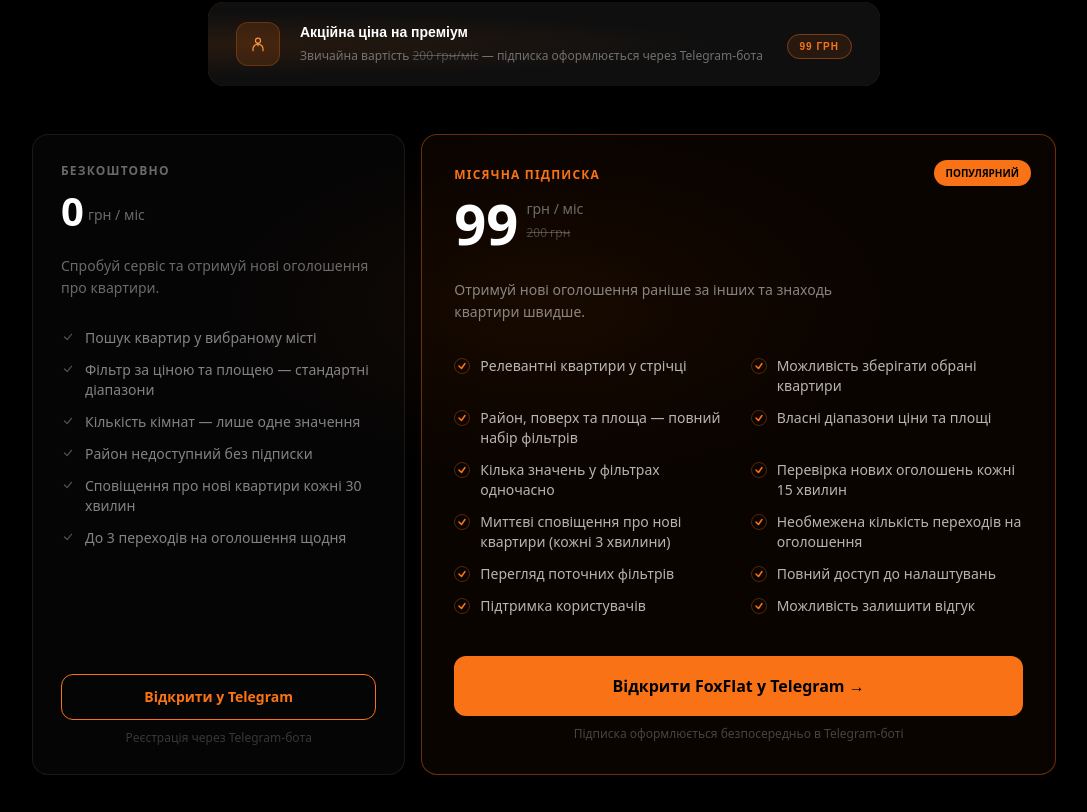
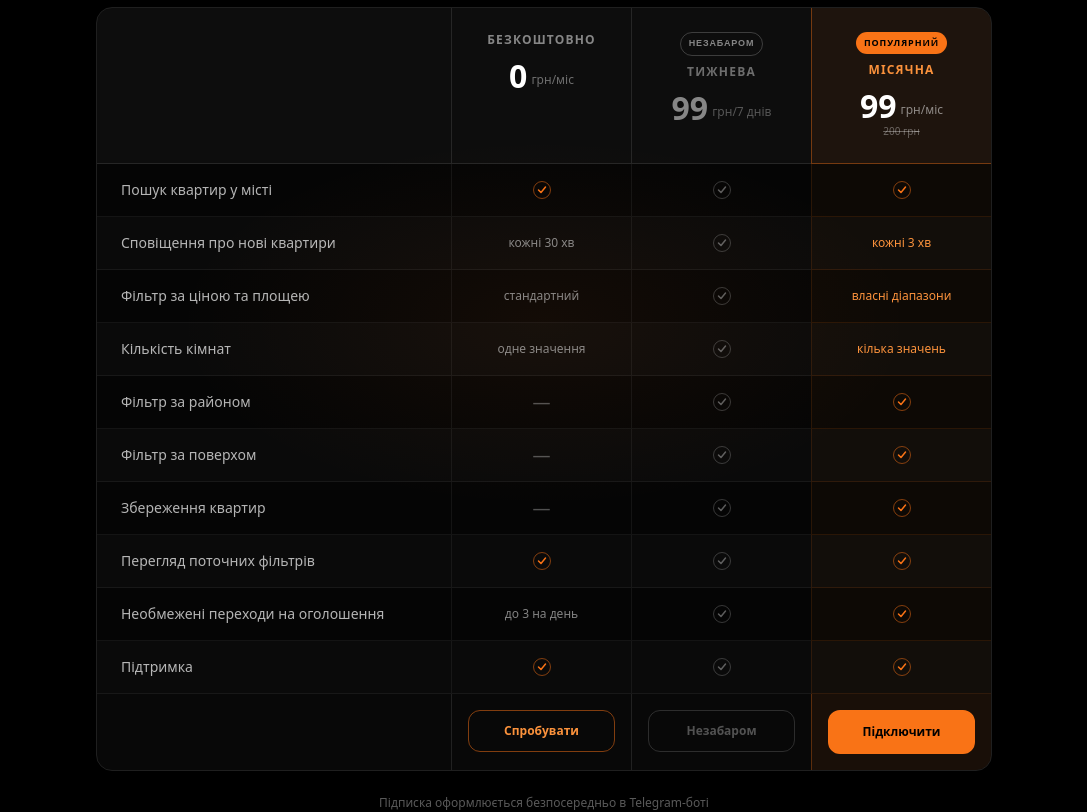
Before and after one commit to DNGameCompany/foxflat_web_next, a Next.js app: page / in a window 1280 px wide. Shown: the part 3735-4547 px from the top of the page, without its empty margins (96-1183 px from the left). Built offline with nearby package versions, Linux system fonts and the light colour scheme; no server answers; the database is empty.

Commit message:
редизайн компонента pricing

```diff
--- a/src/components/main/PricingFoxFlat.tsx
+++ b/src/components/main/PricingFoxFlat.tsx
@@ -3,42 +3,86 @@
 import { motion } from "framer-motion";
 import { event } from "@/lib/gtag";
 
-const freeFeatures = [
-    "Пошук квартир у вибраному місті",
-    "Фільтр за ціною та площею — стандартні діапазони",
-    "Кількість кімнат — лише одне значення",
-    "Район недоступний без підписки",
-    "Сповіщення про нові квартири кожні 30 хвилин",
-    "До 3 переходів на оголошення щодня"
-];
-
-const premiumFeatures = [
-    "Релевантні квартири у стрічці",
-    "Можливість зберігати обрані квартири",
-    "Район, поверх та площа — повний набір фільтрів",
-    "Власні діапазони ціни та площі",
-    "Кілька значень у фільтрах одночасно",
-    "Перевірка нових оголошень кожні 15 хвилин",
-    "Миттєві сповіщення про нові квартири (кожні 3 хвилини)",
-    "Необмежена кількість переходів на оголошення",
-    "Перегляд поточних фільтрів",
-    "Повний доступ до налаштувань",
-    "Підтримка користувачів",
-    "Можливість залишити відгук"
-];
-
-const CheckIcon = () => (
-    <svg width="16" height="16" viewBox="0 0 16 16" fill="none" className="flex-shrink-0 mt-0.5">
-        <circle cx="8" cy="8" r="7.5" stroke="rgba(249,115,22,0.3)" />
-        <path d="M5 8l2.5 2.5L11 5.5" stroke="#F97316" strokeWidth="1.5" strokeLinecap="round" strokeLinejoin="round" />
+const Check = ({ dim = false }: { dim?: boolean }) => (
+    <svg width="18" height="18" viewBox="0 0 18 18" fill="none" className="mx-auto flex-shrink-0">
+        <circle cx="9" cy="9" r="8.5" stroke={dim ? "rgba(255,255,255,0.2)" : "rgba(249,115,22,0.5)"} />
+        <path d="M5.5 9l2.5 2.5L12.5 6" stroke={dim ? "rgba(255,255,255,0.35)" : "#F97316"} strokeWidth="1.5" strokeLinecap="round" strokeLinejoin="round" />
     </svg>
 );
 
-const CheckIconSmall = () => (
-    <svg width="14" height="14" viewBox="0 0 16 16" fill="none" className="flex-shrink-0 mt-0.5">
-        <path d="M4 8l3 3 5-6" stroke="rgba(255,255,255,0.3)" strokeWidth="1.5" strokeLinecap="round" strokeLinejoin="round" />
-    </svg>
+const Dash = () => (
+    <span className="block text-center text-white/30 text-lg leading-none">—</span>
 );
+
+type FeatureRow = {
+    label: string;
+    free: React.ReactNode;
+    weekly: React.ReactNode;
+    premium: React.ReactNode;
+};
+
+const features: FeatureRow[] = [
+    {
+        label: "Пошук квартир у місті",
+        free: <Check />,
+        weekly: <Check dim />,
+        premium: <Check />,
+    },
+    {
+        label: "Сповіщення про нові квартири",
+        free: <span className="block text-center text-xs text-white/50">кожні 30 хв</span>,
+        weekly: <Check dim />,
+        premium: <span className="block text-center text-xs text-orange-400">кожні 3 хв</span>,
+    },
+    {
+        label: "Фільтр за ціною та площею",
+        free: <span className="block text-center text-xs text-white/50">стандартний</span>,
+        weekly: <Check dim />,
+        premium: <span className="block text-center text-xs text-orange-400">власні діапазони</span>,
+    },
+    {
+        label: "Кількість кімнат",
+        free: <span className="block text-center text-xs text-white/50">одне значення</span>,
+        weekly: <Check dim />,
+        premium: <span className="block text-center text-xs text-orange-400">кілька значень</span>,
+    },
+    {
+        label: "Фільтр за районом",
+        free: <Dash />,
+        weekly: <Check dim />,
+        premium: <Check />,
+    },
+    {
+        label: "Фільтр за поверхом",
+        free: <Dash />,
+        weekly: <Check dim />,
+        premium: <Check />,
+    },
+    {
+        label: "Збереження квартир",
+        free: <Dash />,
+        weekly: <Check dim />,
+        premium: <Check />,
+    },
+    {
+        label: "Перегляд поточних фільтрів",
+        free: <Check />,
+        weekly: <Check dim />,
+        premium: <Check />,
+    },
+    {
+        label: "Необмежені переходи на оголошення",
+        free: <span className="block text-center text-xs text-white/50">до 3 на день</span>,
+        weekly: <Check dim />,
+        premium: <Check />,
+    },
+    {
+        label: "Підтримка",
+        free: <Check />,
+        weekly: <Check dim />,
+        premium: <Check />,
+    },
+];
 
 export default function PricingFoxFlat() {
     const handleBotClick = (action: string, label: string) => {
@@ -47,14 +91,12 @@
 
     return (
         <section className="relative py-28 px-6 overflow-hidden">
-
             <div
                 className="absolute top-1/2 left-1/2 -translate-x-1/2 -translate-y-1/2 w-[800px] h-[400px] pointer-events-none"
                 style={{ background: "radial-gradient(ellipse, rgba(249,115,22,0.06) 0%, transparent 65%)" }}
             />
 
-            <div className="relative max-w-5xl mx-auto">
-
+            <div className="relative max-w-4xl mx-auto">
                 <motion.p
                     initial={{ opacity: 0 }}
                     whileInView={{ opacity: 1 }}
@@ -72,11 +114,11 @@
                     className="text-center font-black mb-4 leading-tight"
                     style={{
                         fontFamily: "'Unbounded', sans-serif",
-                        fontSize: "clamp(26px, 3.5vw, 42px)",
+                        fontSize: "clamp(24px, 3.5vw, 40px)",
                         letterSpacing: "-1px",
                     }}
                 >
-                    Тарифи FoxFlat — оренда квартир через Telegram
+                    Тарифи FoxFlat
                 </motion.h2>
 
                 <motion.p
@@ -84,170 +126,136 @@
                     whileInView={{ opacity: 1 }}
                     viewport={{ once: true }}
                     transition={{ delay: 0.15 }}
-                    className="text-center text-white/40 text-base max-w-md mx-auto mb-10 leading-relaxed"
+                    className="text-center text-white/50 text-base max-w-md mx-auto mb-12 leading-relaxed"
                 >
                     Обери план і отримуй нові оголошення першим
                 </motion.p>
 
-                {/* Банер акції */}
                 <motion.div
-                    initial={{ opacity: 0, y: 16 }}
+                    initial={{ opacity: 0, y: 24 }}
                     whileInView={{ opacity: 1, y: 0 }}
                     viewport={{ once: true }}
-                    transition={{ delay: 0.2 }}
-                    className="relative mb-12 mx-auto max-w-2xl"
+                    transition={{ duration: 0.5, delay: 0.1 }}
+                    className="rounded-2xl border border-white/[0.12] overflow-hidden"
                 >
-                    <div className="absolute inset-0 rounded-2xl" style={{ padding: "1px", background: "linear-gradient(135deg, rgba(249,115,22,0.55), rgba(249,115,22,0.1), rgba(249,115,22,0.45))" }} />
-                    <div className="relative rounded-2xl bg-[#0f0f0f] overflow-hidden">
-                        <div className="absolute inset-0 pointer-events-none" style={{ background: "radial-gradient(ellipse at 0% 50%, rgba(249,115,22,0.1) 0%, transparent 55%)" }} />
-                        <div className="relative flex items-center gap-5 px-7 py-5">
-                            <div className="flex-shrink-0 w-11 h-11 rounded-xl bg-orange-500/15 border border-orange-500/25 flex items-center justify-center text-orange-400">
-                                <svg width="20" height="20" viewBox="0 0 24 24" fill="none" stroke="currentColor" strokeWidth="1.5" strokeLinecap="round" strokeLinejoin="round">
-                                    <circle cx="12" cy="8" r="3" /><path d="M6 20v-2a6 6 0 0 1 12 0v2" /><line x1="12" y1="11" x2="12" y2="14" />
-                                </svg>
+                    {/* Шапка таблиці */}
+                    <div className="grid grid-cols-[1fr_repeat(3,minmax(0,180px))] bg-white/[0.05]">
+                        <div className="p-6 border-b border-white/[0.1]" />
+
+                        {/* FREE */}
+                        <div className="p-6 border-b border-l border-white/[0.1] text-center">
+                            <p className="text-xs font-bold tracking-widest text-white/50 uppercase mb-3">
+                                Безкоштовно
+                            </p>
+                            <div className="flex items-end justify-center gap-1">
+                                <span className="font-black text-white text-[32px] leading-none">0</span>
+                                <span className="text-white/40 text-xs mb-1">грн/міс</span>
                             </div>
-                            <div className="flex-1 min-w-0">
-                                <p className="text-white font-bold text-sm mb-1" style={{ fontFamily: "'Unbounded', sans-serif" }}>
-                                    Акційна ціна на преміум
-                                </p>
-                                <p className="text-white/40 text-xs leading-relaxed">
-                                    Звичайна вартість{" "}
-                                    <span className="line-through text-white/25">200 грн/міс</span>
-                                    {" "}— підписка оформлюється через Telegram-бота
-                                </p>
-                            </div>
-                            <div className="flex-shrink-0 hidden sm:block">
-                                <span className="text-[10px] font-black text-orange-500 border border-orange-500/40 bg-orange-500/10 px-3 py-1.5 rounded-full tracking-widest uppercase" style={{ fontFamily: "'Unbounded', sans-serif" }}>
-                                    99 грн
+                        </div>
+
+                        {/* WEEKLY */}
+                        <div className="p-6 border-b border-l border-white/[0.1] text-center">
+                            <div className="flex justify-center mb-2">
+                                <span
+                                    className="text-[9px] font-bold text-white/50 border border-white/20 bg-white/8 px-2 py-1 rounded-full tracking-widest uppercase"
+                                    style={{ fontFamily: "'Unbounded', sans-serif" }}
+                                >
+                                    Незабаром
                                 </span>
                             </div>
+                            <p className="text-xs font-bold tracking-widest text-white/40 uppercase mb-3">
+                                Тижнева
+                            </p>
+                            <div className="flex items-end justify-center gap-1">
+                                <span className="font-black text-white/50 text-[32px] leading-none">99</span>
+                                <span className="text-white/30 text-xs mb-1">грн/7 днів</span>
+                            </div>
+                        </div>
+
+                        {/* PREMIUM */}
+                        <div className="p-6 border-b border-l border-orange-500/40 text-center bg-orange-500/[0.07]">
+                            <div className="flex justify-center mb-2">
+                                <span className="text-[9px] font-bold text-black bg-orange-500 px-2 py-1 rounded-full tracking-widest uppercase">
+                                    Популярний
+                                </span>
+                            </div>
+                            <p className="text-xs font-bold tracking-widest text-orange-400 uppercase mb-3">
+                                Місячна
+                            </p>
+                            <div className="flex items-end justify-center gap-1">
+                                <span className="font-black text-white text-[32px] leading-none">99</span>
+                                <span className="text-white/50 text-xs mb-1">грн/міс</span>
+                            </div>
+                            <p className="text-white/35 text-[10px] line-through mt-0.5">200 грн</p>
+                        </div>
+                    </div>
+
+                    {/* Рядки фіч */}
+                    {features.map((row, i) => (
+                        <div
+                            key={row.label}
+                            className={`grid grid-cols-[1fr_repeat(3,minmax(0,180px))] ${i % 2 === 0 ? "bg-white/[0.02]" : "bg-white/[0.04]"}`}
+                        >
+                            <div className="px-6 py-4 flex items-center border-b border-white/[0.06]">
+                                <span className="text-sm text-white/70">{row.label}</span>
+                            </div>
+                            <div className="px-4 py-4 flex items-center justify-center border-b border-l border-white/[0.06]">
+                                {row.free}
+                            </div>
+                            <div className="px-4 py-4 flex items-center justify-center border-b border-l border-white/[0.06]">
+                                {row.weekly}
+                            </div>
+                            <div className="px-4 py-4 flex items-center justify-center border-b border-l border-orange-500/[0.12] bg-orange-500/[0.03]">
+                                {row.premium}
+                            </div>
+                        </div>
+                    ))}
+
+                    {/* Кнопки */}
+                    <div className="grid grid-cols-[1fr_repeat(3,minmax(0,180px))] bg-white/[0.03]">
+                        <div className="p-6" />
+
+                        {/* FREE кнопка */}
+                        <div className="p-4 border-l border-white/[0.1]">
+                            <a
+                                href="https://t.me/FoxFlat_bot?start=website"
+                                target="_blank"
+                                rel="noopener noreferrer"
+                                onClick={() => handleBotClick("tier-free", "Безкоштовно")}
+                                className="block text-center text-xs font-bold text-orange-400 border border-orange-500/50 px-3 py-3 rounded-xl hover:bg-orange-500/10 transition-all"
+                            >
+                                Спробувати
+                            </a>
+                        </div>
+
+                        {/* WEEKLY кнопка */}
+                        <div className="p-4 border-l border-white/[0.1]">
+                            <button
+                                disabled
+                                className="w-full text-center text-xs font-bold text-white/30 border border-white/15 px-3 py-3 rounded-xl cursor-not-allowed"
+                            >
+                                Незабаром
+                            </button>
+                        </div>
+
+                        {/* PREMIUM кнопка */}
+                        <div className="p-4 border-l border-orange-500/30 bg-orange-500/[0.07]">
+                            <a
+                                href="https://t.me/FoxFlat_bot?start=website_premium"
+                                target="_blank"
+                                rel="noopener noreferrer"
+                                onClick={() => handleBotClick("tier-premium", "Місячна підписка")}
+                                className="block text-center text-xs font-bold text-black bg-orange-500 hover:bg-transparent hover:text-orange-500 border-2 border-orange-500 px-3 py-3 rounded-xl transition-all"
+                            >
+                                Підключити
+                            </a>
                         </div>
                     </div>
                 </motion.div>
 
-                <div className="grid grid-cols-1 lg:grid-cols-[1fr_1.7fr] gap-4 items-stretch">
-
-                    {/* FREE */}
-
-                    <motion.div
-                        initial={{ opacity: 0, x: -24 }}
-                        whileInView={{ opacity: 1, x: 0 }}
-                        viewport={{ once: true }}
-                        transition={{ duration: 0.5, delay: 0.1 }}
-                        className="flex flex-col p-7 rounded-2xl border border-white/[0.08] bg-white/[0.02]"
-                    >
-
-                        <div className="mb-6">
-                            <p className="text-xs font-bold tracking-widest text-white/40 uppercase mb-3">
-                                Безкоштовно
-                            </p>
-
-                            <div className="flex items-end gap-1">
-                                <span className="font-black text-white leading-none text-[40px]">
-                                    0
-                                </span>
-                                <span className="text-white/40 text-sm mb-1.5 font-medium">
-                                    грн / міс
-                                </span>
-                            </div>
-                        </div>
-
-                        <p className="text-sm text-white/40 leading-relaxed mb-7">
-                            Спробуй сервіс та отримуй нові оголошення про квартири.
-                        </p>
-
-                        <ul className="flex flex-col gap-3 mb-8 flex-1">
-                            {freeFeatures.map((f) => (
-                                <li key={f} className="flex items-start gap-2.5 text-sm text-white/50">
-                                    <CheckIconSmall />
-                                    {f}
-                                </li>
-                            ))}
-                        </ul>
-
-                        <div>
-                            <a
-                                href="https://t.me/FoxFlat_bot?start=website"
-                                target="_blank"
-                                onClick={() => handleBotClick("tier-free", "Безкоштовно")}
-                                className="block text-center text-sm font-bold text-orange-500 border border-orange-500 px-4 py-3 rounded-xl hover:bg-orange-500/10 transition-all"
-                            >
-                                Відкрити у Telegram
-                            </a>
-                            <p className="text-center text-xs text-white/20 mt-2.5">
-                                Реєстрація через Telegram-бота
-                            </p>
-                        </div>
-
-                    </motion.div>
-
-                    {/* PREMIUM */}
-
-                    <motion.div
-                        initial={{ opacity: 0, x: 24 }}
-                        whileInView={{ opacity: 1, x: 0 }}
-                        viewport={{ once: true }}
-                        transition={{ duration: 0.5, delay: 0.2 }}
-                        className="relative flex flex-col p-8 rounded-2xl border border-orange-500/40 bg-orange-500/[0.04]"
-                    >
-
-                        <div className="absolute top-6 right-6">
-                            <span className="text-[10px] font-bold text-black bg-orange-500 px-3 py-1.5 rounded-full">
-                                ПОПУЛЯРНИЙ
-                            </span>
-                        </div>
-
-                        <div className="mb-6">
-                            <p className="text-xs font-bold tracking-widest text-orange-500 uppercase mb-3">
-                                Місячна підписка
-                            </p>
-
-                            <div className="flex items-end gap-2 mb-1">
-                                <span className="font-black text-white text-[56px] leading-none">
-                                    99
-                                </span>
-
-                                <div className="mb-2">
-                                    <span className="text-white/40 text-sm block">
-                                        грн / міс
-                                    </span>
-                                    <span className="text-white/25 text-xs line-through">
-                                        200 грн
-                                    </span>
-                                </div>
-                            </div>
-                        </div>
-
-                        <p className="text-sm text-white/50 leading-relaxed mb-8 max-w-sm">
-                            Отримуй нові оголошення раніше за інших та знаходь квартири швидше.
-                        </p>
-
-                        <ul className="grid grid-cols-1 sm:grid-cols-2 gap-x-6 gap-y-3 mb-10 flex-1">
-                            {premiumFeatures.map((f) => (
-                                <li key={f} className="flex items-start gap-2.5 text-sm text-white/70">
-                                    <CheckIcon />
-                                    {f}
-                                </li>
-                            ))}
-                        </ul>
-
-                        <div>
-                            <a
-                                href="https://t.me/FoxFlat_bot?start=website_premium"
-                                target="_blank"
-                                onClick={() => handleBotClick("tier-premium", "Місячна підписка")}
-                                className="block text-center font-bold text-black bg-orange-500 hover:bg-transparent hover:text-orange-500 border-2 border-orange-500 px-6 py-4 rounded-xl transition-all"
-                            >
-                                Відкрити FoxFlat у Telegram →
-                            </a>
-                            <p className="text-center text-xs text-white/25 mt-2.5">
-                                Підписка оформлюється безпосередньо в Telegram-боті
-                            </p>
-                        </div>
-
-                    </motion.div>
-
-                </div>
+                <p className="text-center text-xs text-white/35 mt-6">
+                    Підписка оформлюється безпосередньо в Telegram-боті
+                </p>
             </div>
         </section>
     );
```
